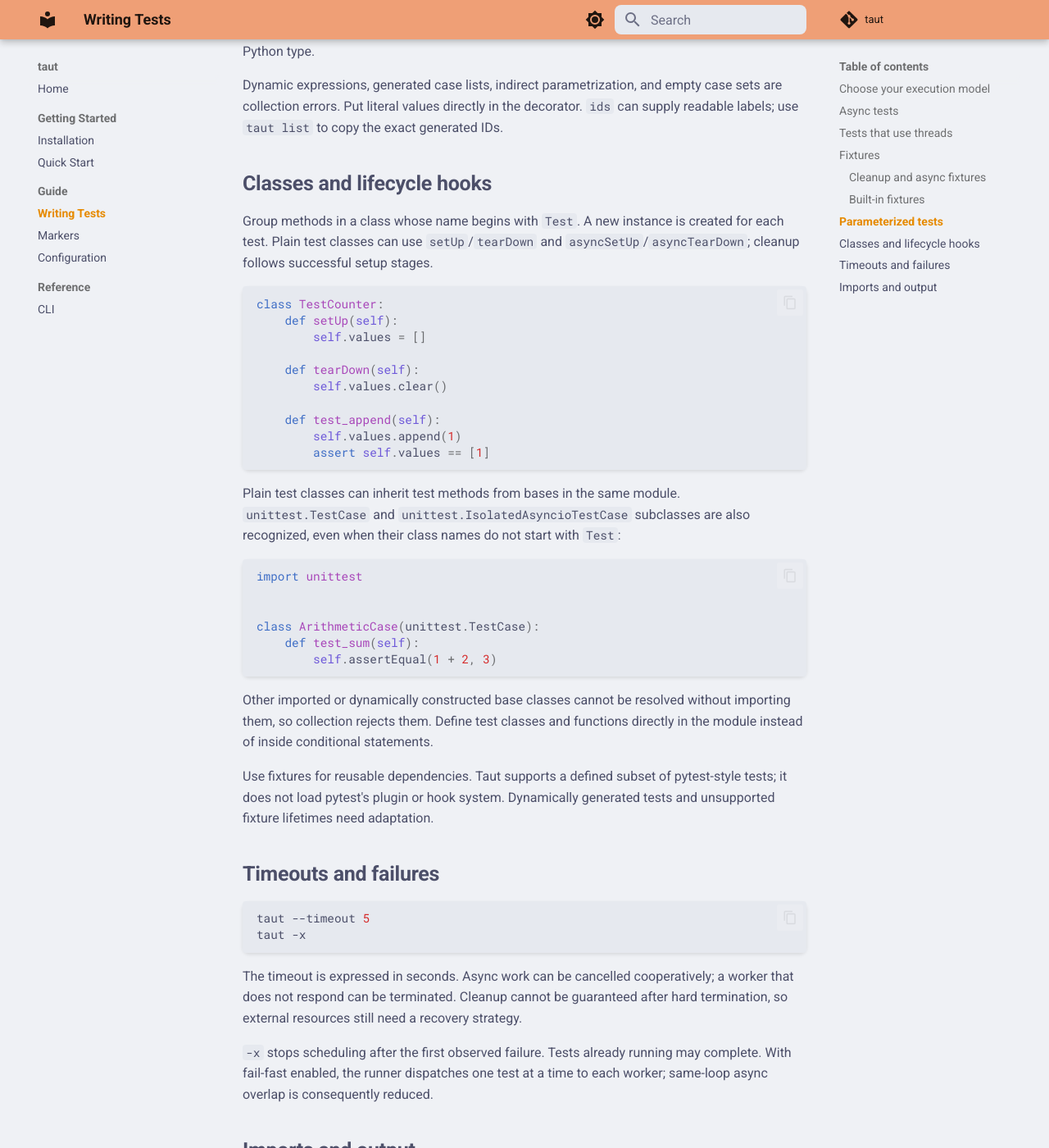
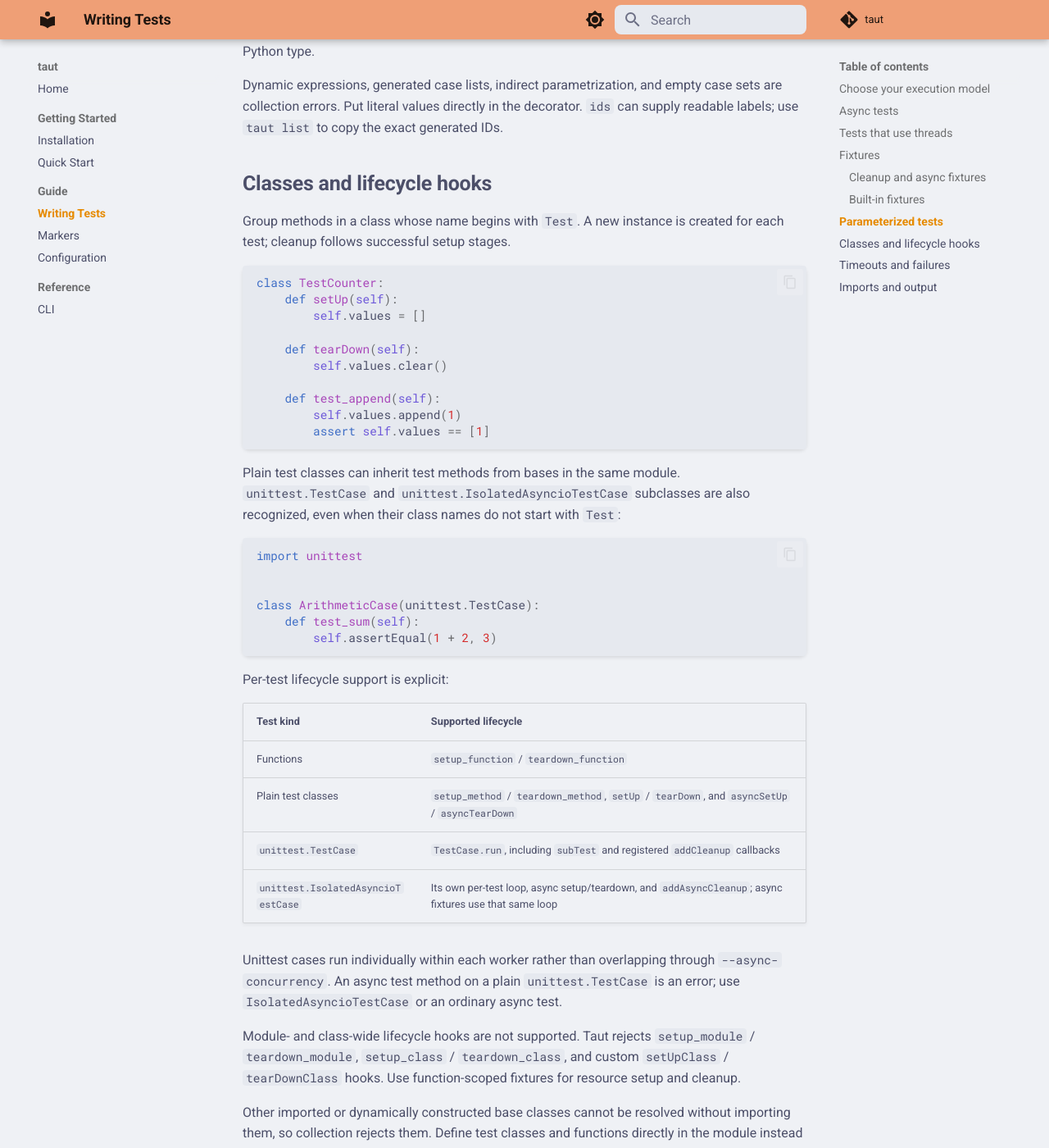
Before and after one commit to JasonLovesDoggo/taut, an MkDocs documentation site: the page built from docs/guide/writing-tests.md, in a window 1280 px wide and 1400 px high, scrolled down 5463 px. Shown: the whole window at 82% size. Built offline with MkDocs 1.6.1 and Material for MkDocs 9.7.7, drawn with Linux system fonts in a browser that asks for light colours; comment, search, counter and statistics services are not loaded; some of the changed text lies outside the part shown.

Commit message:
Document verified per-test lifecycle and unittest isolation limits
Describe function/method hooks, TestCase.run/subTest/addCleanup, isolated asyncio loops and cleanup, and explicit rejection of module/class-wide lifecycle. Distinguish ordinary async worker-loop reuse from unittest per-test loops.

Verified all 22 collected documentation cases against integration A release with root Python helpers: exactly 21 passed and one intentional skip in four modes (two workers, one worker with async concurrency eight, serial, process per test). Exact parameter-case selector executes one passing case. Strict MkDocs build passes.

````diff
--- a/docs/guide/writing-tests.md
+++ b/docs/guide/writing-tests.md
@@ -41,7 +41,7 @@ async def test_async_result():
     assert await calculate() == 42
 ```
 
-No decorator or plugin is needed. Each worker reuses an event loop. By default, async tests run one at a time in each worker while different processes can run in parallel.
+No decorator or plugin is needed. Ordinary async tests reuse an event loop in each worker. By default, async tests run one at a time in each worker while different processes can run in parallel.
 
 `--async-concurrency N` opts into overlapping async tests on the same loop. This helps when independent tests spend time awaiting I/O. It does not accelerate a CPU loop or a blocking `time.sleep()` inside async code; those block the worker. Move blocking operations to `asyncio.to_thread()` when that fits the code under test, or use additional worker processes.
 
@@ -203,7 +203,7 @@ Dynamic expressions, generated case lists, indirect parametrization, and empty c
 
 ## Classes and lifecycle hooks
 
-Group methods in a class whose name begins with `Test`. A new instance is created for each test. Plain test classes can use `setUp`/`tearDown` and `asyncSetUp`/`asyncTearDown`; cleanup follows successful setup stages.
+Group methods in a class whose name begins with `Test`. A new instance is created for each test; cleanup follows successful setup stages.
 
 ```python
 class TestCounter:
@@ -229,6 +229,19 @@ class ArithmeticCase(unittest.TestCase):
         self.assertEqual(1 + 2, 3)
 ```
 
+Per-test lifecycle support is explicit:
+
+| Test kind | Supported lifecycle |
+| --- | --- |
+| Functions | `setup_function` / `teardown_function` |
+| Plain test classes | `setup_method` / `teardown_method`, `setUp` / `tearDown`, and `asyncSetUp` / `asyncTearDown` |
+| `unittest.TestCase` | `TestCase.run`, including `subTest` and registered `addCleanup` callbacks |
+| `unittest.IsolatedAsyncioTestCase` | Its own per-test loop, async setup/teardown, and `addAsyncCleanup`; async fixtures use that same loop |
+
+Unittest cases run individually within each worker rather than overlapping through `--async-concurrency`. An async test method on a plain `unittest.TestCase` is an error; use `IsolatedAsyncioTestCase` or an ordinary async test.
+
+Module- and class-wide lifecycle hooks are not supported. Taut rejects `setup_module` / `teardown_module`, `setup_class` / `teardown_class`, and custom `setUpClass` / `tearDownClass` hooks. Use function-scoped fixtures for resource setup and cleanup.
+
 Other imported or dynamically constructed base classes cannot be resolved without importing them, so collection rejects them. Define test classes and functions directly in the module instead of inside conditional statements.
 
 Use fixtures for reusable dependencies. Taut supports a defined subset of pytest-style tests; it does not load pytest's plugin or hook system. Dynamically generated tests and unsupported fixture lifetimes need adaptation.
````
